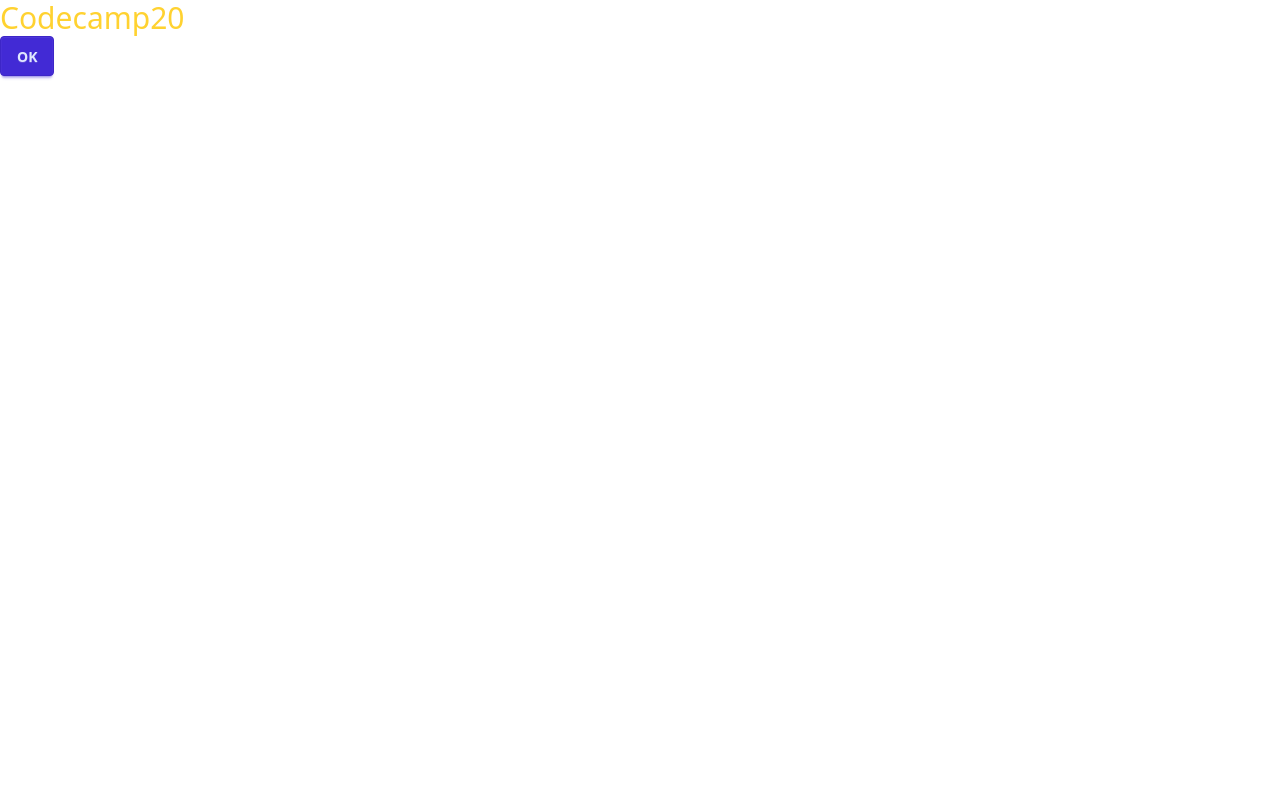
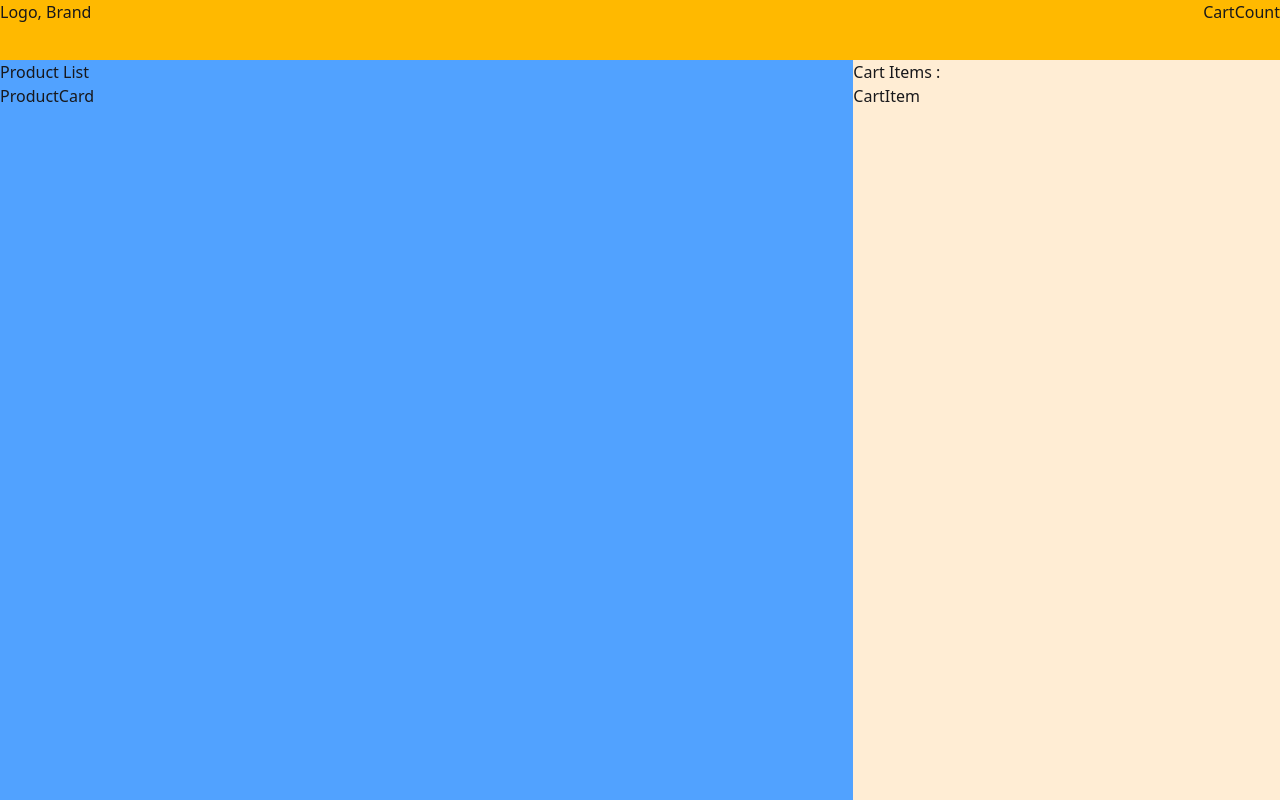
Before and after one commit to tratchapong/cc20-workshop, a React (Vite) app: page / in a window 1280 px wide. Built offline with nearby package versions, Linux system fonts and the light colour scheme.

Commit message:
organize layout + components

```diff
--- a/src/App.jsx
+++ b/src/App.jsx
@@ -1,9 +1,16 @@
+import Header from "./components/Header"
+import ProductList from './components/ProductList'
+import CartSummary from './components/CartSummary'
+
 function App() {
 
   return (
-    <div className="app">
-      <h1 className="text-3xl text-amber-300">Codecamp20</h1>
-      <button className="btn btn-primary">OK</button>
+    <div className="h-screen flex flex-col">
+      <Header/>
+      <div className="flex flex-1">
+        <ProductList />
+        <CartSummary />
+      </div>
     </div>
   )
 }
--- a/src/components/CartSummary.jsx
+++ b/src/components/CartSummary.jsx
@@ -1,8 +1,12 @@
 import React from 'react'
+import CartItem from './CartItem'
 
 function CartSummary() {
   return (
-    <div>CartSummary</div>
+    <div className='w-1/3 bg-orange-100'>
+      <h2>Cart Items :</h2>
+      <CartItem />
+    </div>
   )
 }
 
--- a/src/components/Header.jsx
+++ b/src/components/Header.jsx
@@ -1,8 +1,14 @@
 import React from 'react'
+import CartCount from './CartCount'
 
 function Header() {
   return (
-    <div>Header</div>
+    <div className='flex justify-between h-15 bg-amber-400'>
+      <div>
+        Logo, Brand
+      </div>
+      <CartCount />
+    </div>
   )
 }
 
--- a/src/components/ProductList.jsx
+++ b/src/components/ProductList.jsx
@@ -1,8 +1,12 @@
 import React from 'react'
+import ProductCard from './ProductCard'
 
 function ProductList() {
   return (
-    <div>ProductList</div>
+    <div className='w-2/3 bg-blue-400 '>
+      <h2>Product List</h2>
+      <ProductCard />
+    </div>
   )
 }
 
```
